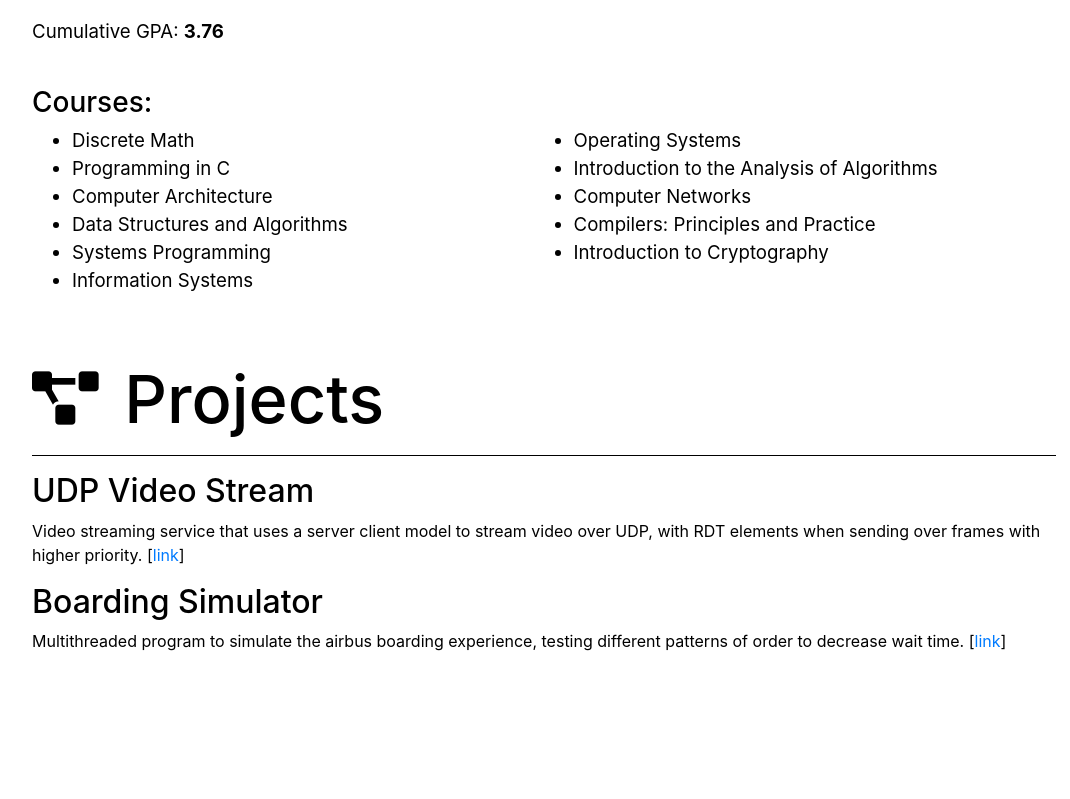
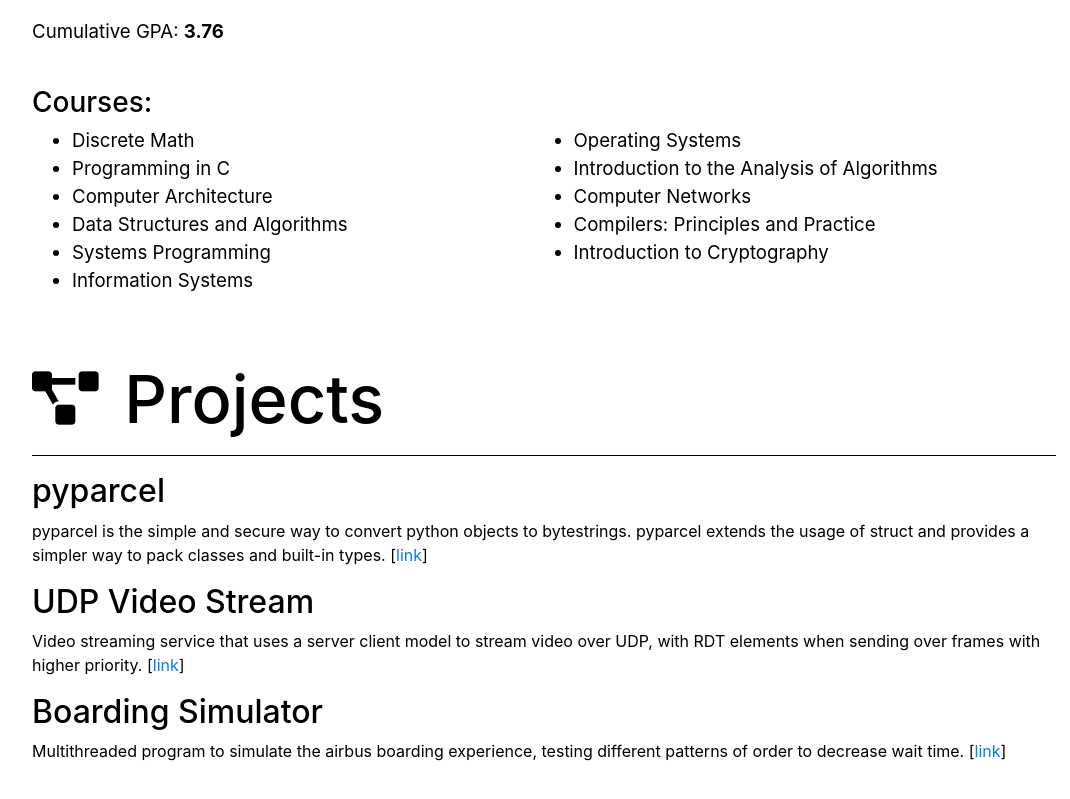
Before and after one commit to najaco/personal-website, a React (Create React App) app: page / in a window 1280 px wide. Shown: the part 1486-2285 px from the top of the page, without its empty margins (96-1166 px from the left). Before the commit the page ends 2203 px from the top, so only its background shows below. Built offline with nearby package versions, Linux system fonts and the light colour scheme.

Commit message:
Added pyparcel description and link to projects.js

```diff
--- a/src/pages/Projects.js
+++ b/src/pages/Projects.js
@@ -13,6 +13,7 @@ function Projects() {
        {
          'fas fa-project-diagram'
        } />
+        <h2>pyparcel</h2><p>pyparcel is the simple and secure way to convert python objects to bytestrings. pyparcel extends the usage of struct and provides a simpler way to pack classes and built-in types. [{generateLink("https://github.com/najaco/pyparcel")}]</p>
         <h2>UDP Video Stream</h2><p>Video streaming service that
           uses a server client model to stream video over UDP,
       with RDT elements when sending over frames with higher
```
